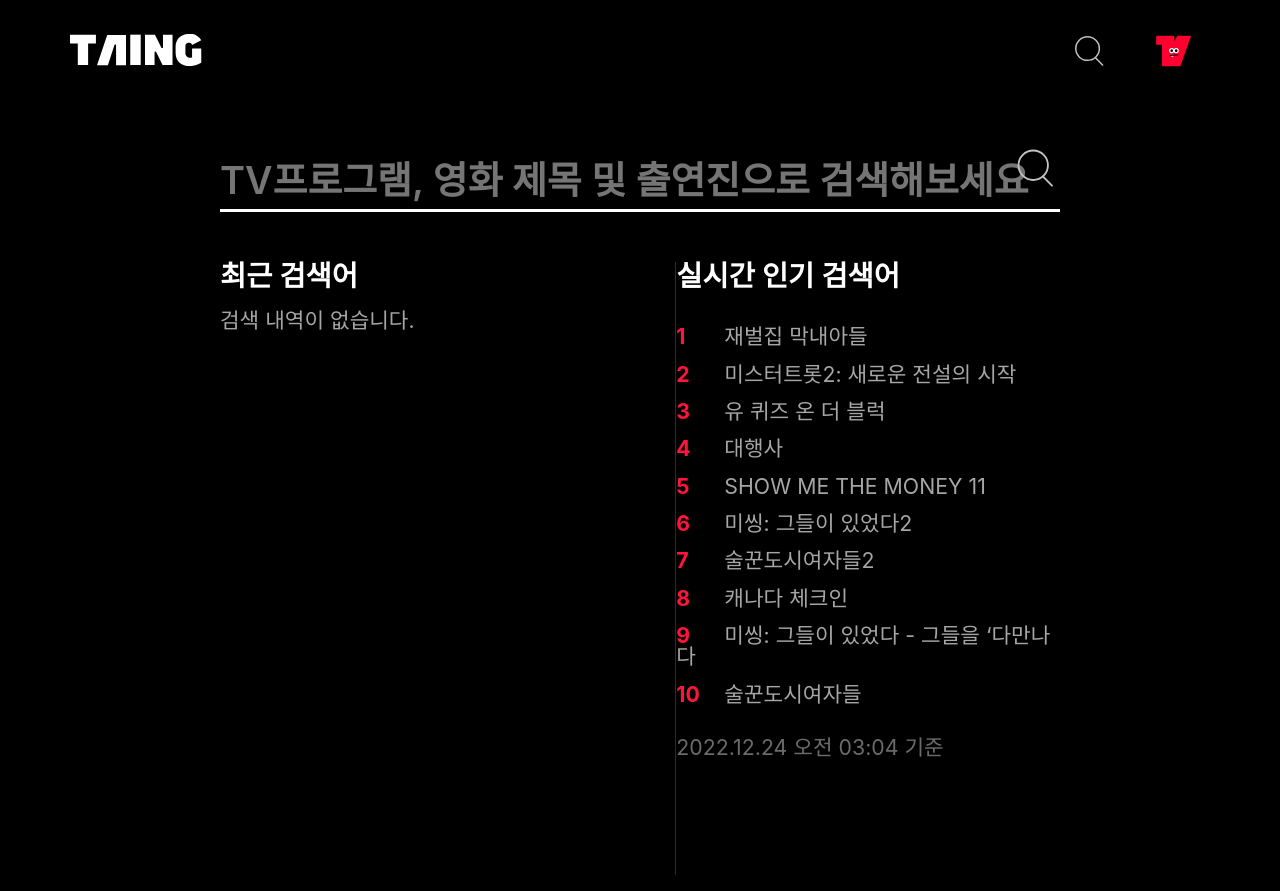
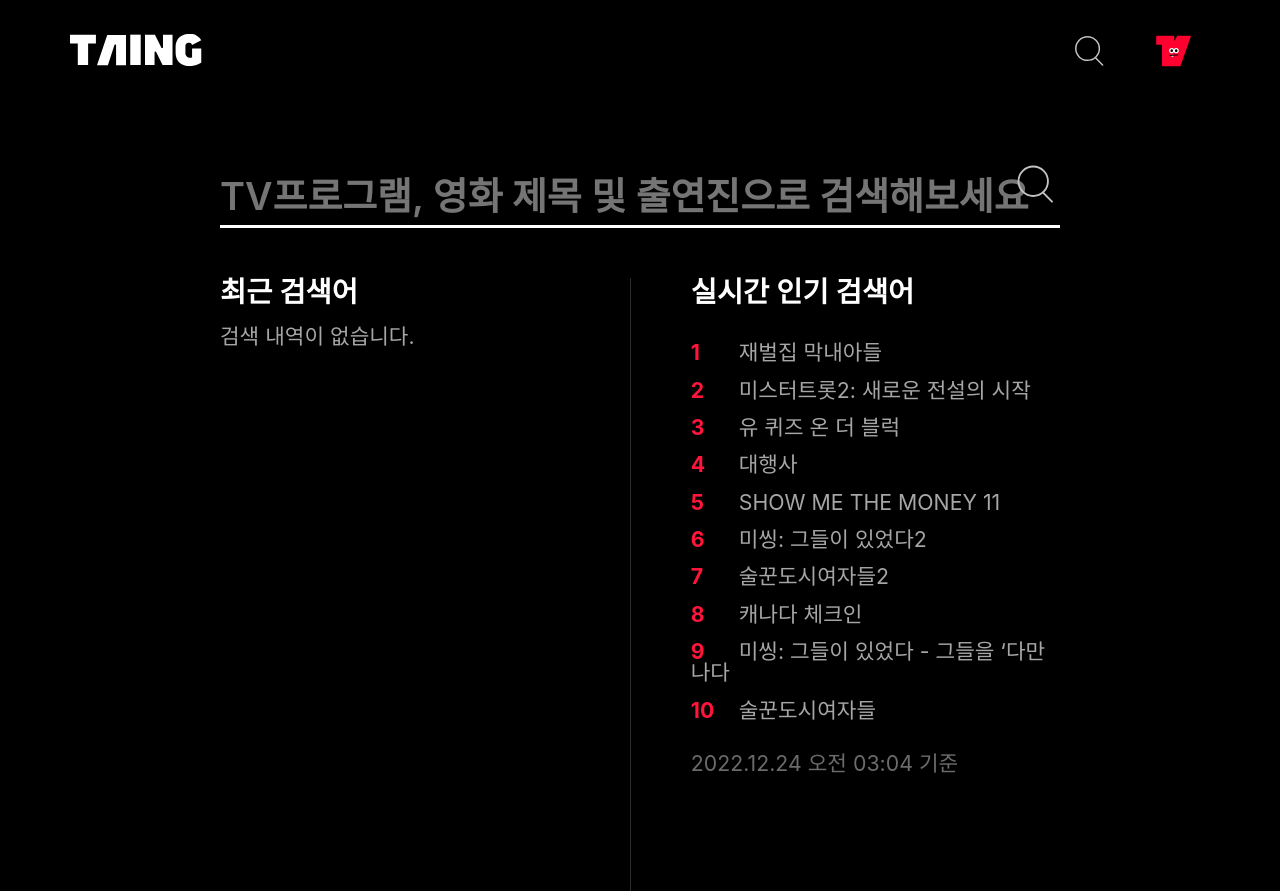
Before and after one commit to suwan98/html-css-project-14, a website: page src/views/search.html in a window 1280 px wide. Shown: the top 891 px of the page. Drawn offline with Linux system fonts and the light colour scheme; a web font is replaced by a local one.

Commit message:
search + find-pw

```diff
--- a/src/scss/pages/_search.scss
+++ b/src/scss/pages/_search.scss
@@ -68,7 +68,7 @@
   }
 }
 
-.form-input__search::before {
+.form-input::before {
   @include mobile {
     content: "검색";
     color: $gray700;
@@ -123,12 +123,12 @@
   border-right: 1px solid #2B2B2B;
 
   @include desktop {
-    padding-right: 60px;
+    margin-right: 60px;
     height: 613px;
   }
 
   @include tablet {
-    padding-right: 35px;
+    margin-right: 35px;
     height: 351px;
   }
 
--- a/src/views/search.html
+++ b/src/views/search.html
@@ -37,9 +37,9 @@
   <section class="search">
     <form class="search-form">
       <fieldset>
-        <legend class="a11yHidden">검색</legend>
+        <legend class="visibleHidden">검색</legend>
         <div class="form-input">
-          <label for="search" class="a11yHidden form-input__label">검색어</label>
+          <label for="search" class="visibleHidden form-input__label">검색어</label>
           <input id="search" class="form-input__search" type="search" required=""
             placeholder="TV프로그램, 영화 제목 및 출연진으로 검색해보세요" name="search">
         </div>
```
Also changed, not shown: src/style/index.css, 2 other files.
